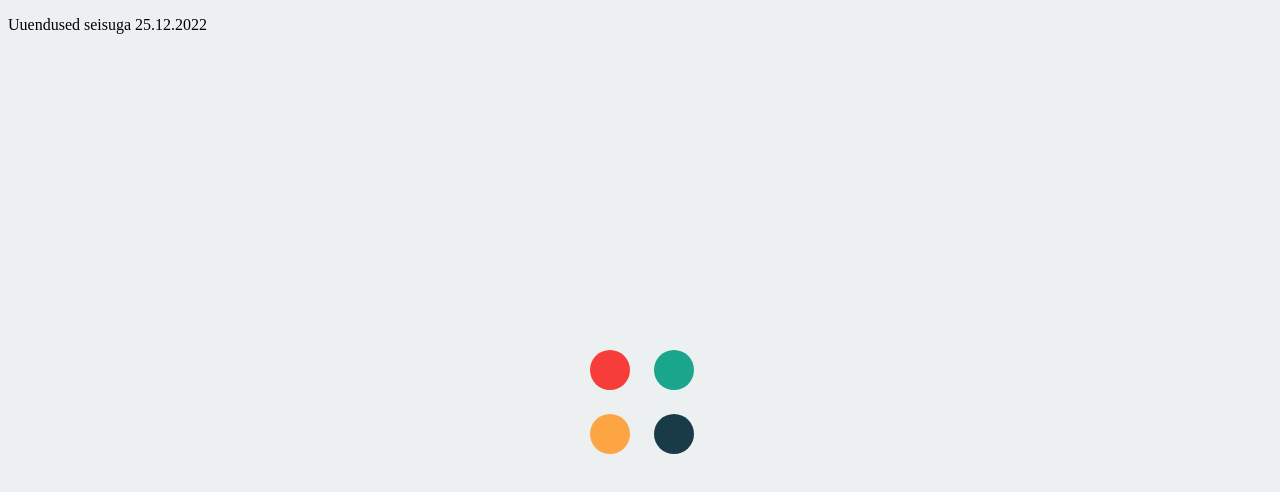
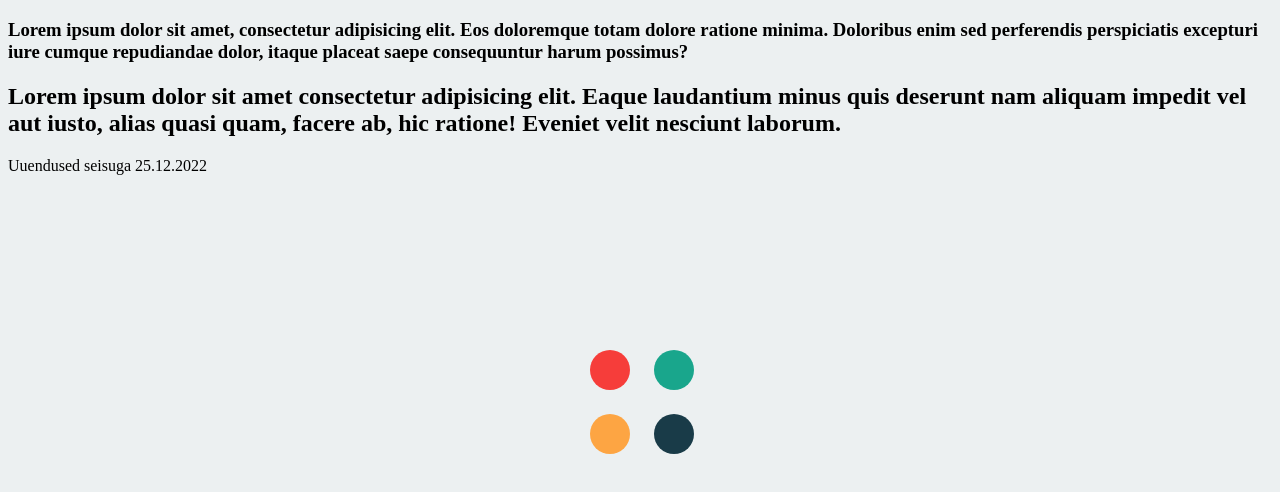
Before and after one commit to jmihelson/page-load, a plain HTML site: page index.html in a window 1280 px wide. Drawn offline with Linux system fonts and the light colour scheme.

Commit message:
uuendused

```diff
--- a/index.html
+++ b/index.html
@@ -1,17 +1,33 @@
 <!DOCTYPE html>
 <html lang="en">
-<head>
-    <meta charset="UTF-8">
-    <meta http-equiv="X-UA-Compatible" content="IE=edge">
-    <meta name="viewport" content="width=device-width, initial-scale=1.0">
-    <link rel="icon" type="image" href="/logo.png">
-    <link rel="stylesheet" href="style.css">
+  <head>
+    <meta charset="UTF-8" />
+    <meta http-equiv="X-UA-Compatible" content="IE=edge" />
+    <meta name="viewport" content="width=device-width, initial-scale=1.0" />
+    <link rel="icon" type="image" href="/logo.png" />
+    <link rel="stylesheet" href="style.css" />
     <title>Weebilehed.ee</title>
-</head>
-<body>
+  </head>
+  <body>
     <div class="load">
-        <hr/><hr/><hr/><hr/>
+      <hr />
+      <hr />
+      <hr />
+      <hr />
     </div>
-    <div><p>Uuendused seisuga 25.12.2022</p></div>
-</body>
+    <div>
+      <h3>
+        Lorem ipsum dolor sit amet, consectetur adipisicing elit. Eos doloremque
+        totam dolore ratione minima. Doloribus enim sed perferendis perspiciatis
+        excepturi iure cumque repudiandae dolor, itaque placeat saepe
+        consequuntur harum possimus?
+      </h3>
+      <h2>
+        Lorem ipsum dolor sit amet consectetur adipisicing elit. Eaque
+        laudantium minus quis deserunt nam aliquam impedit vel aut iusto, alias
+        quasi quam, facere ab, hic ratione! Eveniet velit nesciunt laborum.
+      </h2>
+      <p>Uuendused seisuga 25.12.2022</p>
+    </div>
+  </body>
 </html>
```
